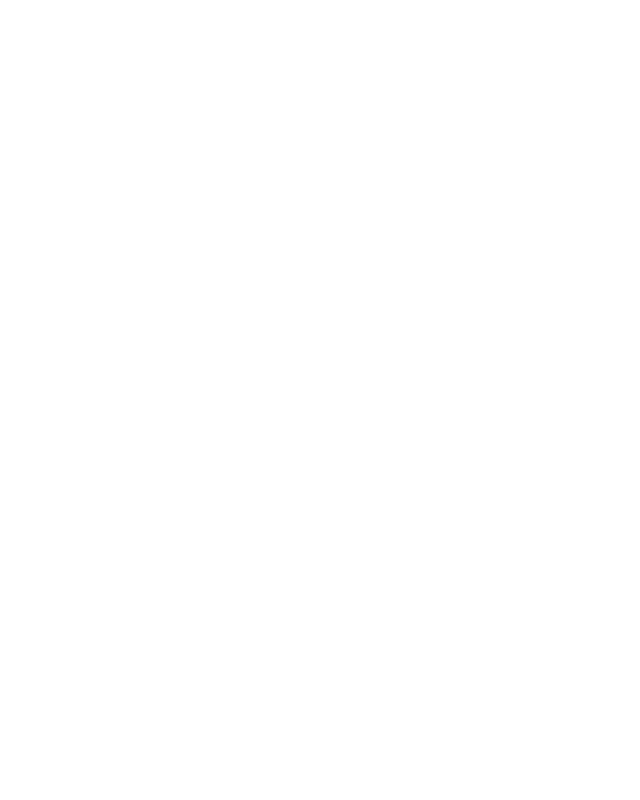
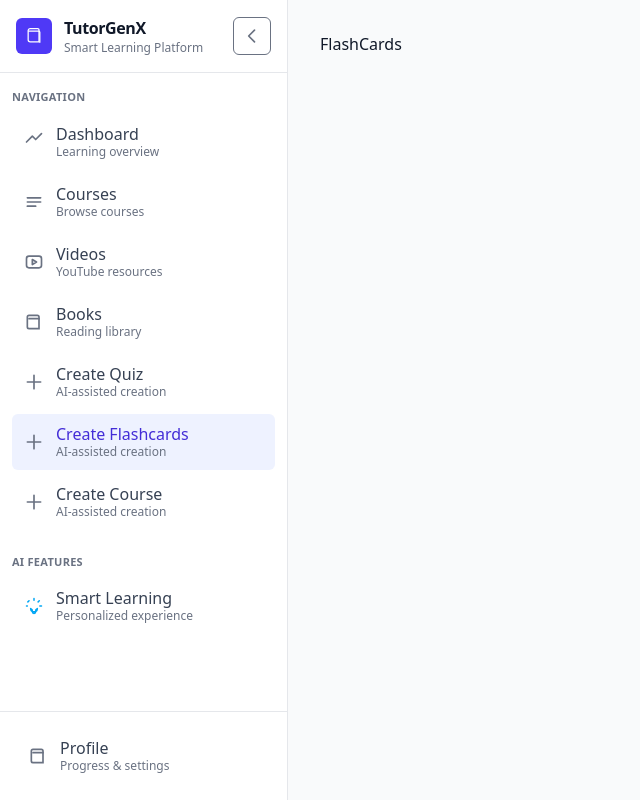
Before and after one commit to areesh18/TutorGenX, a React (Vite) app in the folder frontend/: page /flashcards in a window 1280 px wide. Before the commit this address had no page. Shown: the whole page, without its empty margins (0-640 px from the left). Built offline with nearby package versions, Linux system fonts and the light colour scheme.

Commit message:
Flashcards section and route setup done

```diff
--- a/frontend/src/App.jsx
+++ b/frontend/src/App.jsx
@@ -11,6 +11,7 @@
 import BookSection from "./pages/BookSection";
 import Ytsection from "./pages/Ytsection";
 import QuizFromPDF from "./pages/QuizFromPDF";
+import Flashcards from "./pages/Flashcards";
 
 
 function AppWrapper() {
@@ -36,6 +37,7 @@
           <Route path="/booksection" element={<BookSection />} />
           <Route path="/ytsection" element={<Ytsection />} />
           <Route path="/quizfrompdf" element={<QuizFromPDF />} />
+          <Route path="/flashcards" element={<Flashcards />} />
 
         </Route>
       </Routes>
--- a/frontend/src/Layout.jsx
+++ b/frontend/src/Layout.jsx
@@ -221,6 +221,18 @@
                   </svg>
                 </Item>
                 <Item
+                  to="/flashcards"
+                  label="Create Flashcards"
+                  sublabel="AI-assisted creation"
+                  titleWhenCollapsed="Create"
+                  collapsed={sidebarCollapsed}
+                >
+                  <svg viewBox="0 0 24 24" fill="none">
+                    <path d="M12 4v16M20 12H4" stroke="currentColor" strokeWidth="2" strokeLinecap="round" />
+                  </svg>
+                </Item>
+
+                <Item
                   to="/create-course"
                   label="Create Course"
                   sublabel="AI-assisted creation"
--- /dev/null
+++ b/frontend/src/pages/Flashcards.jsx
@@ -0,0 +1,11 @@
+import React from 'react'
+
+function Flashcards() {
+  return (
+    <div>
+      <h1>FlashCards</h1>
+    </div>
+  )
+}
+
+export default Flashcards
```
